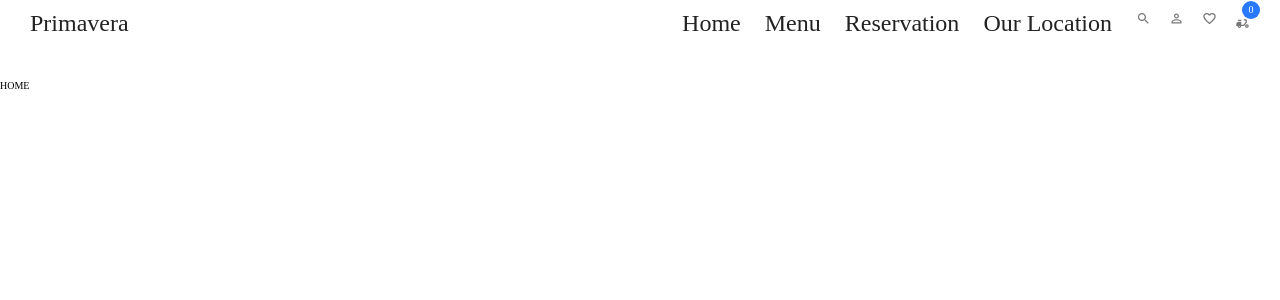
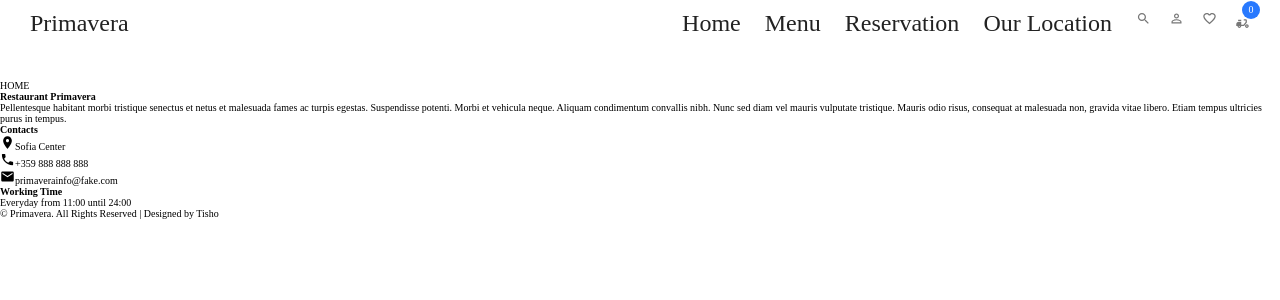
Before and after one commit to vitanovtd/Primavera, a React (Create React App) app in the folder client/: page / in a window 1280 px wide. Shown: the top 300 px of the page. Built offline with nearby package versions, Linux system fonts and the light colour scheme.

Commit message:
updated Footer and styling

```diff
--- a/client/src/components/footer/Footer.js
+++ b/client/src/components/footer/Footer.js
@@ -1,10 +1,57 @@
 import "./Footer.scss";
+
+
+import PlaceIcon from '@mui/icons-material/Place';
+import PhoneIcon from '@mui/icons-material/Phone';
+import EmailIcon from '@mui/icons-material/Email';
+
 
 const Footer = () => {
     return (
         <div className="footer">
-            <div className="wrapper">
+            <div className="container">
+                <div className="top">
+                    <div className="left">
+                        <div className="item">
+                            <h4>Restaurant Primavera</h4>
+                            <p className="primaveraInfo">Pellentesque habitant morbi tristique senectus et netus et malesuada fames ac turpis egestas.
+                                Suspendisse potenti. Morbi et vehicula neque. Aliquam condimentum convallis nibh. Nunc sed diam
+                                vel mauris vulputate tristique. Mauris odio risus, consequat at malesuada non, gravida vitae libero.
+                                Etiam tempus ultricies purus in tempus.</p>
+                        </div>
+                    </div>
 
+                    <div className="center">
+                        <div className="item">
+                            <h4>Contacts</h4>
+                            <div className="Icon">
+                                <PlaceIcon />
+                                <span>Sofia Center</span>
+                            </div>
+                            <div className="Icon">
+                                <PhoneIcon />
+                                <span>+359 888 888 888</span>
+                            </div>
+                            <div className="Icon">
+                                <EmailIcon />
+                                <span>primaverainfo@fake.com</span>
+                            </div>
+
+                        </div>
+                    </div>
+
+
+
+                    <div className="right">
+                        <div className="item">
+                            <h4>Working Time</h4>
+                            <span>Everyday from 11:00 until 24:00</span>
+                        </div>
+                    </div>
+                </div>
+                <div className="bottom">
+                    <p className="rightsFooter">© Primavera. All Rights Reserved | Designed by Tisho</p>
+                </div>
             </div>
         </div>
     );
```
Also changed, not shown: client/public/img/payment.png (added).
